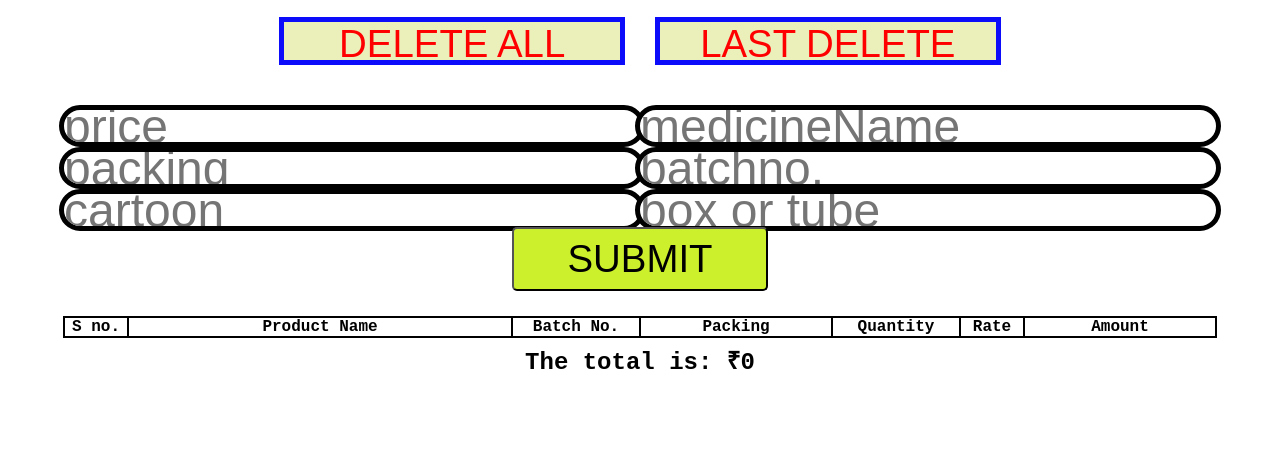
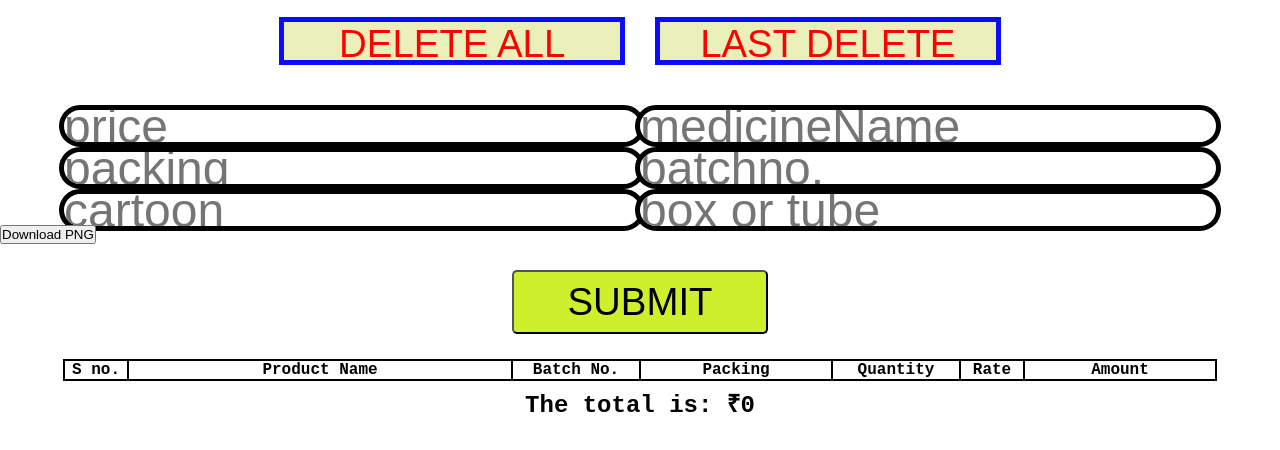
Before and after one commit to Harshllcode/medicine-bill, a plain HTML site: page index.html in a window 1280 px wide. Drawn offline with Linux system fonts and the light colour scheme.

Commit message:
Update index.html

```diff
--- a/index.html
+++ b/index.html
@@ -19,6 +19,7 @@
         <div class="grid"><input type="text" class="peti" placeholder="cartoon"></div>
         <div class="grid"><input type="text" class="boxes-tube" placeholder="box or tube"></div>
     </div>
+    <button id="downloadPng">Download PNG</button>
     <div class="submit-btn">
         <button onclick="addList()" class="submit">submit</button>
     </div>
@@ -37,4 +38,5 @@
     <script src="mbill.js"></script>
 </body>
 
+
 </html>
```
